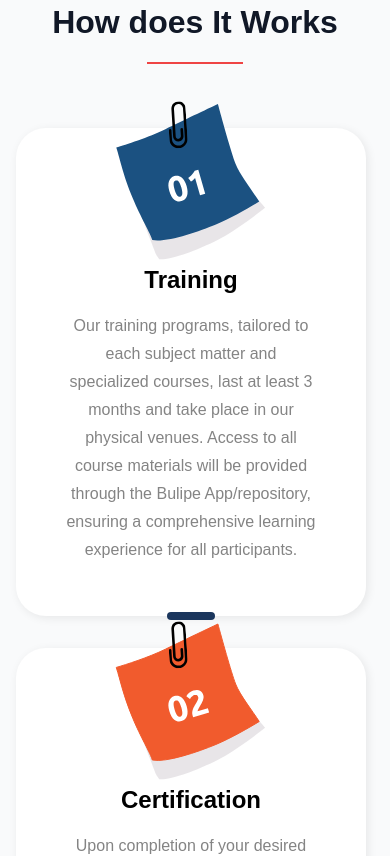
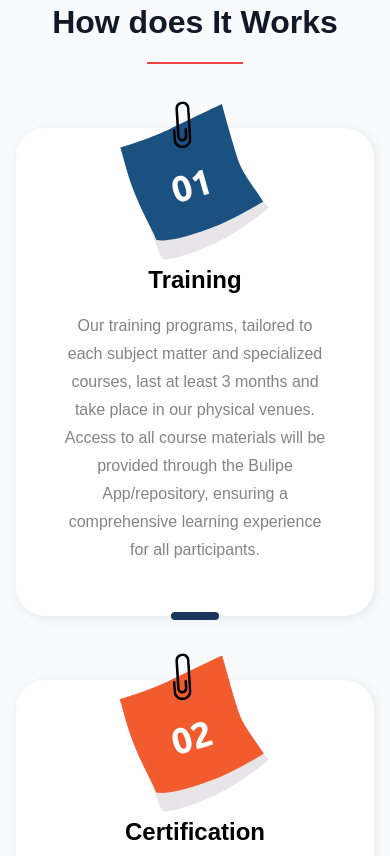
Before and after one commit to mhebd/bulip-tech, a Next.js app: page / in a window 390 px wide. Shown: the part 3980-4836 px from the top of the page. Built offline with nearby package versions, Linux system fonts and the light colour scheme.

Commit message:
hwo it works section responsive done

```diff
--- a/components/pages/home/HowDoesItWork.tsx
+++ b/components/pages/home/HowDoesItWork.tsx
@@ -39,11 +39,11 @@ export default function HowItWorks() {
 			<div className='max-w-7xl mx-auto px-4'>
 				<SectionHeader title='How does It Works' />
 
-				<div className='grid md:grid-cols-3 gap-8'>
+				<div className='grid grid-cols-1 md:grid-cols-2 lg:grid-cols-3 gap-4 lg:gap-8 gap-y-16'>
 					{steps.map((step, index) => (
 						<div key={index} className='relative'>
 							{/* Content card */}
-							<div className='relative bg-white rounded-[30px] px-12 max-w-[350px] shadow-[2px_2px_10px_rgba(0,0,0,0.08)]'>
+							<div className='relative bg-white rounded-[30px] px-12 lg:max-w-[350px] shadow-[2px_2px_10px_rgba(0,0,0,0.08)]'>
 								{/* Paper clip effect */}
 								<div className='flex items-center justify-center'>
 									<div className='-mt-7'>{step.paperPin}</div>
```
